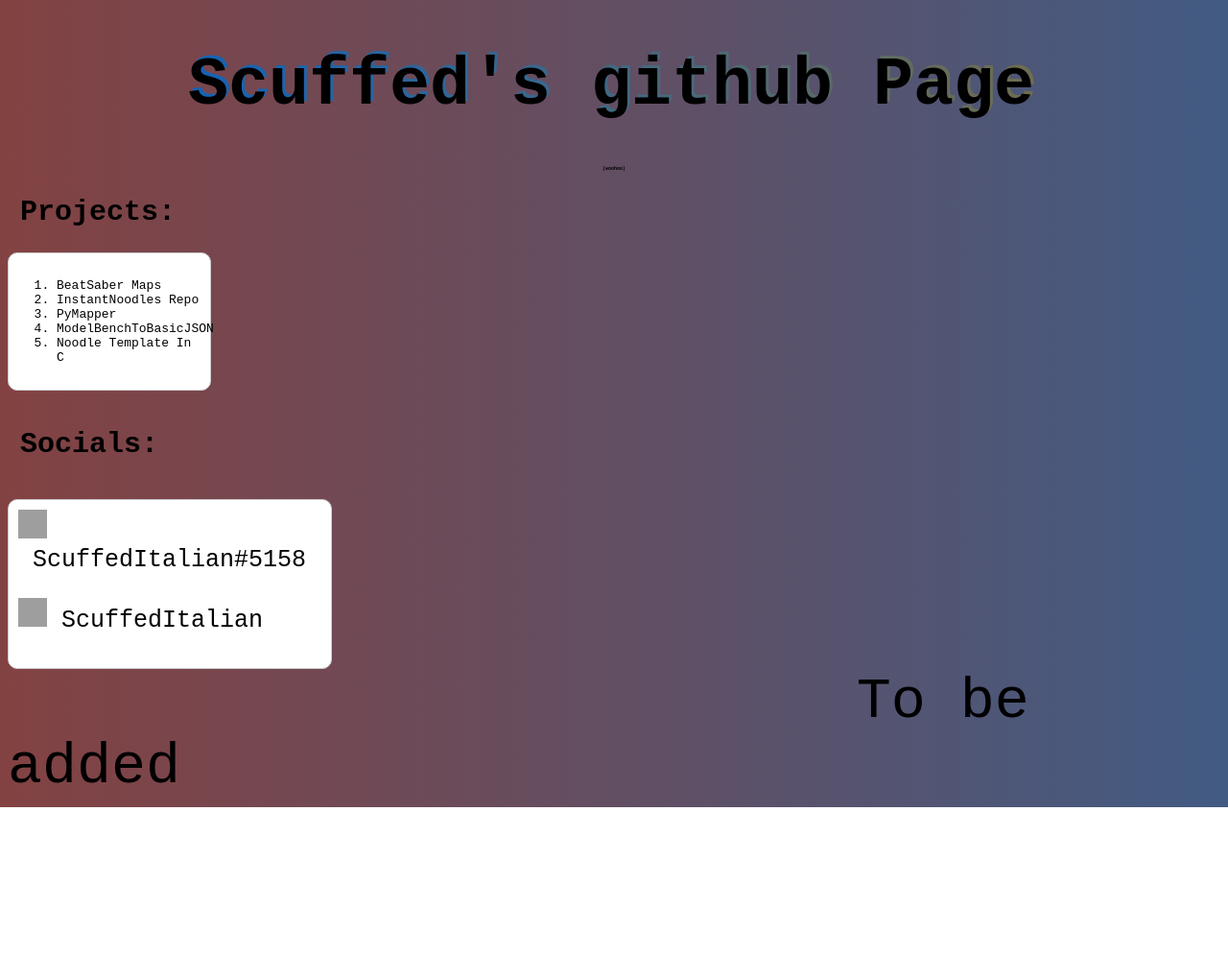
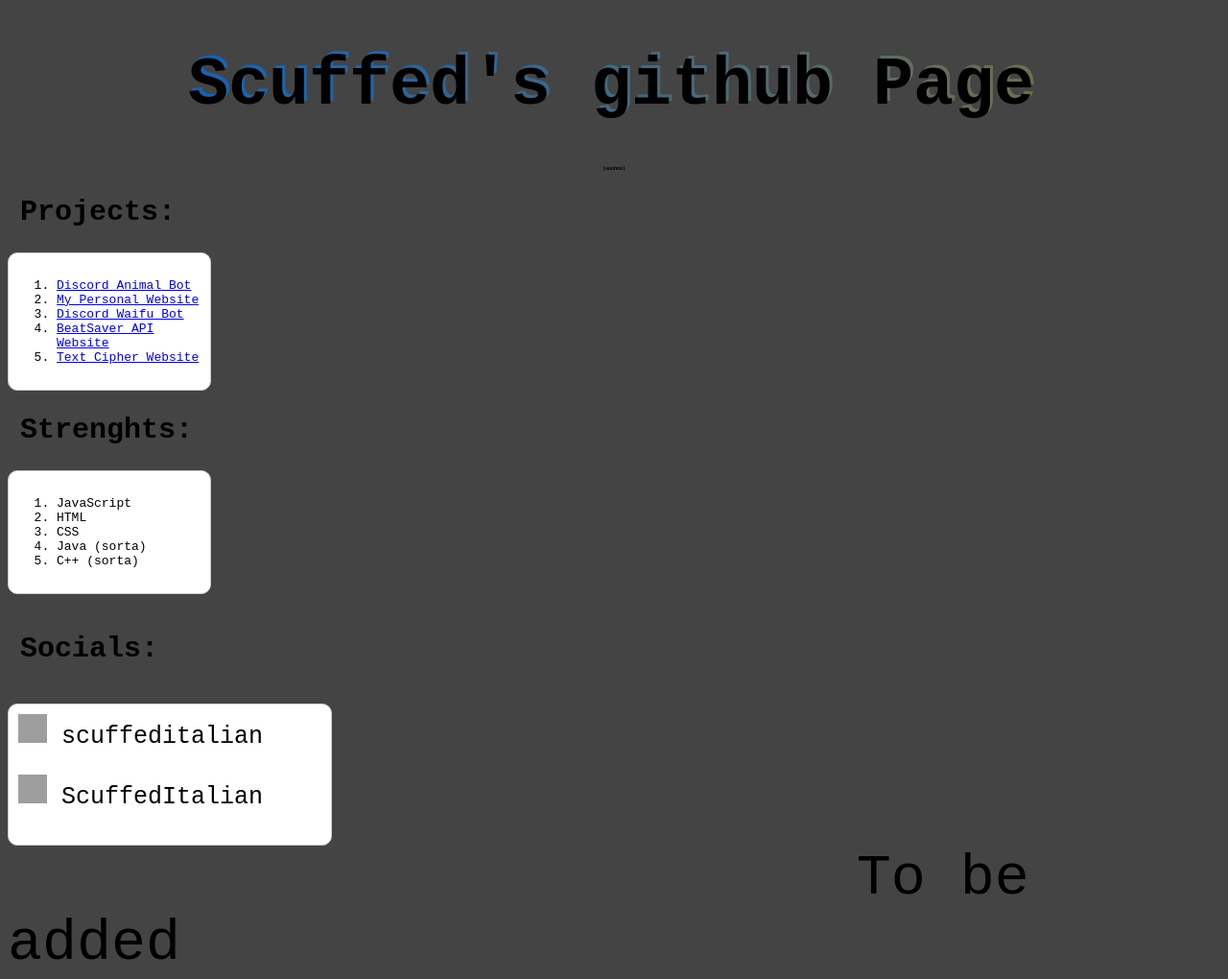
Before and after one commit to ScuffedItalian/ScuffedItalian.github.io, a plain HTML site: page index.html in a window 1280 px wide. Shown: the whole page at 96% size. Before the commit the page ends 841 px from the top, so only its background shows below. Drawn offline with Linux system fonts and the light colour scheme; grey boxes are pictures that could not be loaded; a script that the page names is missing.

Commit message:
Cool update

```diff
--- a/index.html
+++ b/index.html
@@ -13,17 +13,29 @@
     <h2>Projects:</h2>
     <div class="list1">
         <ol>
-            <li>BeatSaber Maps</li>
-            <li>InstantNoodles Repo</li>
-            <li>PyMapper</li>
-            <li>ModelBenchToBasicJSON</li>
-            <li>Noodle Template In C</li>
+            <li><a href="https://github.com/ScuffedItalian/DiscordAnimalBot">Discord Animal Bot</a></li>
+            <li><a href="scuffeditalian.github.io">My Personal Website</a></li>
+            <li><a href="https://github.com/ScuffedItalian/WaifuDiscordBot">Discord Waifu Bot</a></li>
+            <li><a href="https://scuffeditalian.github.io/beatsaveruserapi.github.io/">BeatSaver API Website</a></li>
+            <li><a href="https://scuffeditalian.github.io/cipherer.github.io/">Text Cipher Website</a></li>
         </ol>
     </div>
 
+    <h2 class="stngh">Strenghts:</h2>
+    <div class="list2">
+        <ol>
+            <li>JavaScript</li>
+            <li>HTML</li>
+            <li>CSS</li>
+            <li>Java (sorta)</li>
+            <li>C++ (sorta)</li>
+        </ol>
+    </div>
+
+
     <h4><strong>Socials:</strong></h4>
     <div class="socal">
-        <p5><img src="https://static.vecteezy.com/system/resources/previews/006/892/622/original/discord-logo-icons-editorial-collection-free-vector.jpg" alt="" width="30" height="30" />&nbsp;ScuffedItalian#5158</p5>
+        <p5><img src="https://static.vecteezy.com/system/resources/previews/006/892/622/original/discord-logo-icons-editorial-collection-free-vector.jpg" alt="" width="30" height="30" />&nbsp;scuffeditalian</p5>
         <p><img src="https://github.githubassets.com/images/modules/logos_page/GitHub-Mark.png" alt="" width="30" height="30" />&nbsp;ScuffedItalian</p>
     </div>
 
--- a/style.css
+++ b/style.css
@@ -25,8 +25,9 @@ h2 {
 }
 
 body {
-    background: linear-gradient(to right, #834242, #425b83);
+    background-color: #444444;
 }
+
 
 .list1 {
     border: 1px solid #ccc;
@@ -37,6 +38,24 @@ body {
     width: 15%;
 }
 
+.list2 {
+    border: 1px solid #ccc;
+    border-radius: 10px;
+    padding: 10px;
+    scale: 50px;
+    background-color: white;
+    width: 15%;
+
+
+}
+
+
+.stngh {
+    margin-left: 13px;
+    font-weight: 100px;
+    font-family: monospace;
+    font-size: 30px;
+}
 li {
     font-family: monospace;
 }
```
